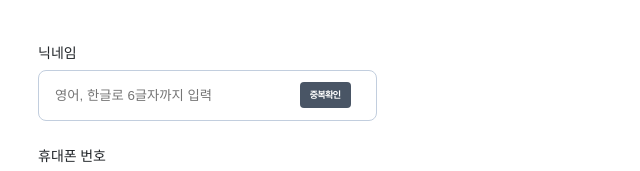
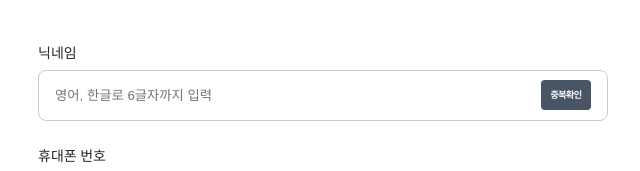
Before and after one commit to WE-ARE-RACCOONS/postgraduate-front, a Next.js app: page /mypage/edit in a window 1280 px wide. Shown: the part 208-379 px from the top of the page, without its empty margins (314-954 px from the left). Built offline with nearby package versions, Linux system fonts and the light colour scheme.

Commit message:
RAC-268 feat:넓이 조정

```diff
--- a/src/components/SingleForm/MatchingForm/MatchingForm.tsx
+++ b/src/components/SingleForm/MatchingForm/MatchingForm.tsx
@@ -23,6 +23,7 @@ function MatchingForm(props: MatchingFormProps) {
         </div>
       </MatchingFormHeader>
       <textarea
+       style={{resize: 'none'}}
         name="matching-info"
         id="matching-info-form"
         placeholder={`${props.placeholder}`}
--- a/src/components/SingleForm/NicknameForm/NicknameForm.styled.ts
+++ b/src/components/SingleForm/NicknameForm/NicknameForm.styled.ts
@@ -10,7 +10,6 @@ export const NicknameTotalContainer = styled.div`
 `;
 
 export const NicknameContainer = styled.div`
-  width: 20.5rem;
 `;
 export const NameFont = styled.div`
   color: #212529;
@@ -23,7 +22,8 @@ export const NameFont = styled.div`
 `;
 export const InputBox = styled.div<NicknameContainerProps>`
   display: flex;
-  width: 21.2rem;
+  justify-content: space-between;
+  width: 97%;
   height: 3.1875rem;
   flex-shrink: 0;
   border-radius: 0.5rem;
@@ -55,5 +55,6 @@ export const InputBtn = styled.button`
   font-weight: 700;
   line-height: 1.125rem; /* 150% */
   letter-spacing: -0.0375rem;
-  margin: 0.7rem 0.3rem;
+  margin: 0.6rem 0.3rem;
+  margin-right: 1rem;
 `;
--- a/src/components/SingleForm/PhoneNumForm/PhoneNumForm.styled.ts
+++ b/src/components/SingleForm/PhoneNumForm/PhoneNumForm.styled.ts
@@ -3,22 +3,21 @@ interface PhoneNumContainerProps {
   flag: boolean;
 }
 export const PhoneNumContainer = styled.div<PhoneNumContainerProps>`
-  width: 20.5rem;
-  height: 1.625rem;
   display: flex;
 
   input {
-    width: 21.4375rem;
+    border: 1px solid #C2CEDE;
+    width: 97%;
     height: 3.1875rem;
     flex-shrink: 0;
     border-radius: 0.5rem;
-    border: 1px solid #c2cede;
     padding: 0.5rem 1rem;
     background: #fff;
     border: ${(props) =>
       props.flag ? '1px solid #FF3347' : '1px solid initial'};
   }
   #phone-num-input {
+
   }
 `;
 
--- a/src/components/SingleForm/PhoneNumForm/PhoneNumForm.tsx
+++ b/src/components/SingleForm/PhoneNumForm/PhoneNumForm.tsx
@@ -40,7 +40,7 @@ function PhoneNumForm({ defaultValue }: { defaultValue?: string }) {
   return (
     <div>
       <div
-        style={{ marginLeft: '0.75rem', marginTop: '1.5rem', width: '20.5rem' }}
+        style={{ marginLeft: '0.75rem', marginTop: '1.5rem'}}
       >
         <div style={{ display: 'flex', justifyContent: 'space-between' }}>
           <NumFont>휴대폰 번호</NumFont>
```
